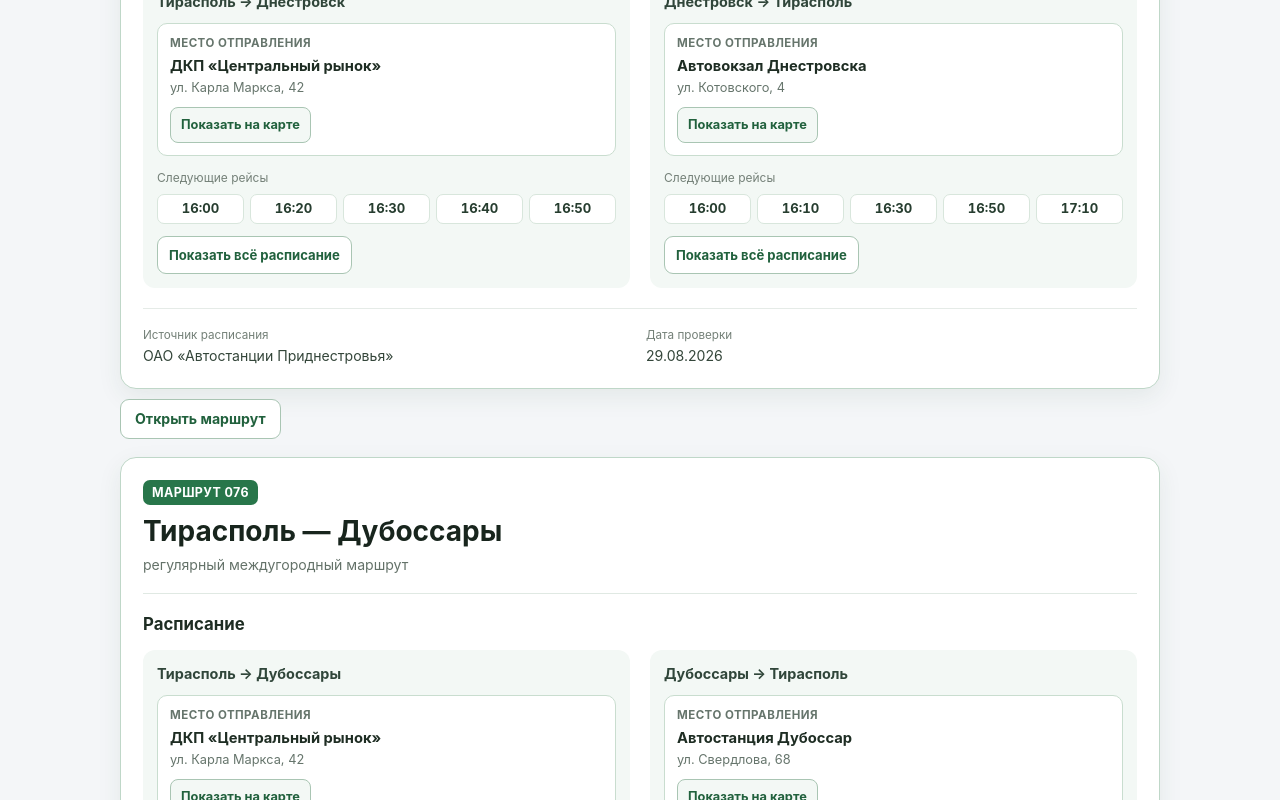
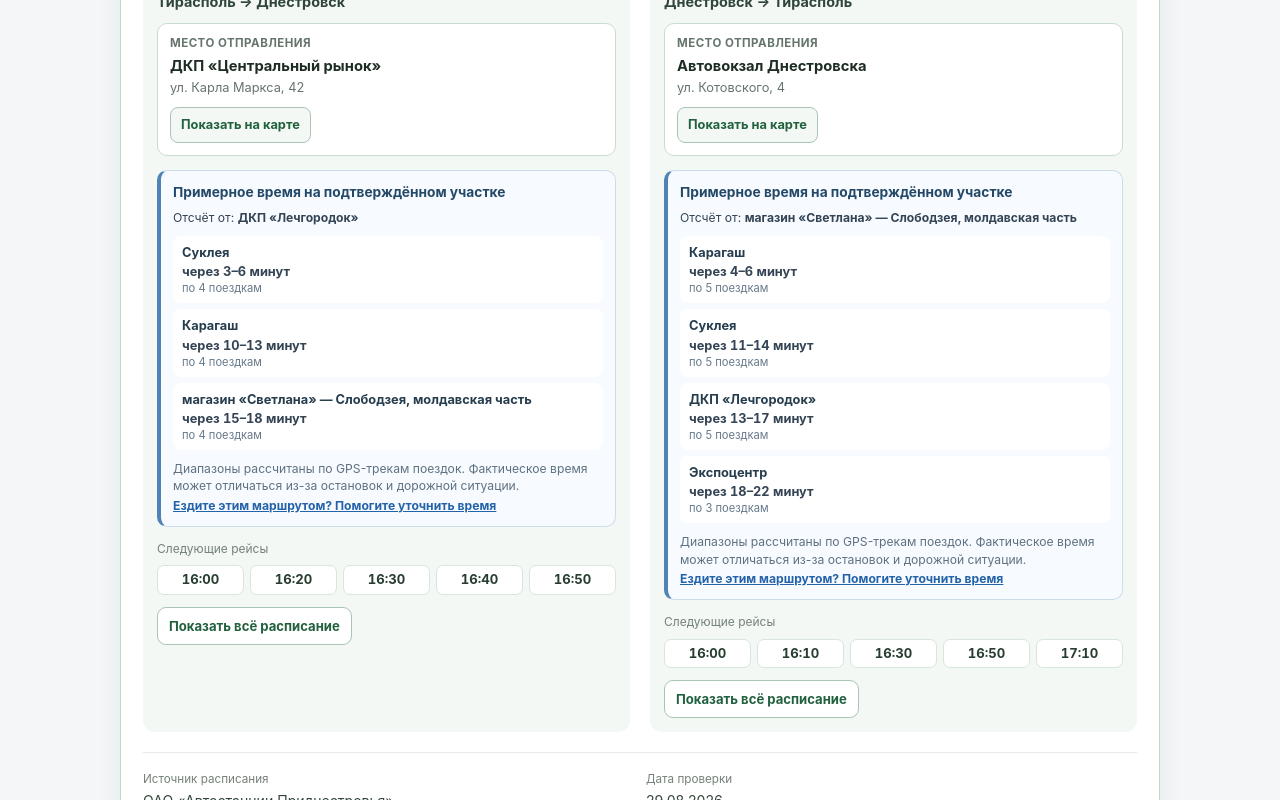
Before and after one commit to Fizalion/pmr-routes, a React (Vite) app: page / in a window 1280 px wide. Shown: the part 653-1453 px from the top of the page. Built offline with nearby package versions, Linux system fonts and the light colour scheme.

Commit message:
feat: add verified travel times for route 075

```diff
--- a/src/components/OfficialRouteCard/OfficialRouteCard.tsx
+++ b/src/components/OfficialRouteCard/OfficialRouteCard.tsx
@@ -42,6 +42,7 @@ const OfficialRouteCard = ({
             scheduleId={forwardScheduleId}
             status={route.schedule.forwardStatus}
             departurePoint={route.directions.forward.departurePoint}
+            travelTimePoints={route.directions.forward.travelTimePoints}
           />
 
           <ScheduleDirection
@@ -51,6 +52,7 @@ const OfficialRouteCard = ({
             scheduleId={backwardScheduleId}
             status={route.schedule.backwardStatus}
             departurePoint={route.directions.backward.departurePoint}
+            travelTimePoints={route.directions.backward.travelTimePoints}
           />
         </div>
       </section>
--- a/src/components/OfficialRouteCard/ScheduleDirection.module.css
+++ b/src/components/OfficialRouteCard/ScheduleDirection.module.css
@@ -11,6 +11,86 @@
   color: #30463a;
   font-size: 0.9rem;
   line-height: 1.35;
+}
+
+.travelTimeSection {
+  margin-bottom: 14px;
+  padding: 12px;
+  border: 1px solid #cbdcea;
+  border-left: 4px solid #4f83b5;
+  border-radius: 10px;
+  color: #344454;
+  background-color: #f7fbff;
+}
+
+.travelTimeSection h4 {
+  margin: 0 0 8px;
+  color: #244968;
+  font-size: 0.86rem;
+  line-height: 1.35;
+}
+
+.travelTimeSection p {
+  margin: 0 0 9px;
+  font-size: 0.76rem;
+  line-height: 1.45;
+}
+
+.travelTimeSection ul {
+  display: grid;
+  gap: 6px;
+  margin: 0 0 10px;
+  padding: 0;
+  list-style: none;
+}
+
+.travelTimeSection li {
+  min-width: 0;
+  padding: 8px 9px;
+  border-radius: 8px;
+  background-color: #ffffff;
+}
+
+.travelTimeSection li strong,
+.travelTimeSection li span,
+.travelTimeSection li small {
+  display: block;
+  overflow-wrap: anywhere;
+}
+
+.travelTimeSection li strong {
+  margin-bottom: 3px;
+  color: #263d4e;
+  font-size: 0.8rem;
+  line-height: 1.35;
+}
+
+.travelTimeSection li span {
+  font-size: 0.8rem;
+  font-variant-numeric: tabular-nums;
+  font-weight: 650;
+}
+
+.travelTimeSection li small {
+  margin-top: 2px;
+  color: #66798a;
+  font-size: 0.7rem;
+}
+
+.travelTimeSection p:last-of-type {
+  margin-bottom: 0;
+  color: #5f7181;
+}
+
+.travelTimeCta {
+  display: block;
+  max-width: 100%;
+  margin-top: 2px;
+  overflow-wrap: anywhere;
+  color: #2563a9;
+  font-size: 0.76rem;
+  font-weight: 650;
+  line-height: 1.4;
 }
 
 .nextDeparturesLabel {
--- a/src/components/OfficialRouteCard/ScheduleDirection.tsx
+++ b/src/components/OfficialRouteCard/ScheduleDirection.tsx
@@ -2,9 +2,11 @@ import { useState } from "react";
 import type {
   OfficialRouteDeparturePoint,
   OfficialRouteScheduleStatus,
+  OfficialRouteTravelTimePoint,
 } from "../../types/officialRoute";
 import { missingScheduleUrl } from "../../config/contact";
 import DeparturePoint from "./DeparturePoint";
+import TravelTimeSection from "./TravelTimeSection";
 import styles from "./ScheduleDirection.module.css";
 
 type ScheduleDirectionProps = {
@@ -14,6 +16,7 @@ type ScheduleDirectionProps = {
   scheduleId: string;
   status?: OfficialRouteScheduleStatus;
   departurePoint?: OfficialRouteDeparturePoint;
+  travelTimePoints?: OfficialRouteTravelTimePoint[];
 };
 
 const getDepartureMinutes = (departure: string) => {
@@ -37,6 +40,7 @@ const ScheduleDirection = ({
   scheduleId,
   status = "available",
   departurePoint,
+  travelTimePoints,
 }: ScheduleDirectionProps) => {
   const [isExpanded, setIsExpanded] = useState<boolean>(false);
 
@@ -72,6 +76,7 @@ const ScheduleDirection = ({
         {from} → {to}
       </h3>
       {departurePoint && <DeparturePoint point={departurePoint} />}
+      {travelTimePoints && <TravelTimeSection points={travelTimePoints} />}
       <p className={styles.nextDeparturesLabel}>
         {isExpanded ? "Полное расписание" : "Следующие рейсы"}
       </p>
--- /dev/null
+++ b/src/components/OfficialRouteCard/TravelTimeSection.tsx
@@ -0,0 +1,36 @@
+import type { OfficialRouteTravelTimePoint } from "../../types/officialRoute";
+import { feedbackUrl } from "../../config/contact";
+import styles from "./ScheduleDirection.module.css";
+
+type TravelTimeSectionProps = {
+  points: OfficialRouteTravelTimePoint[];
+};
+
+const TravelTimeSection = ({ points }: TravelTimeSectionProps) => {
+  const referencePoint = points.find((point) => point.isReference);
+  const travelPoints = points.filter((point) => !point.isReference);
+
+  if (!referencePoint) return null;
+
+  return (
+    <section className={styles.travelTimeSection}>
+      <h4>Примерное время на подтверждённом участке</h4>
+      <p>Отсчёт от: <strong>{referencePoint.name}</strong></p>
+      <ul>
+        {travelPoints.map((point) => (
+          <li key={point.id}>
+            <strong>{point.name}</strong>
+            <span>через {point.minMinutes}–{point.maxMinutes} минут</span>
+            <small>по {point.sampleSize} поездкам</small>
+          </li>
+        ))}
+      </ul>
+      <p>Диапазоны рассчитаны по GPS-трекам поездок. Фактическое время может отличаться из-за остановок и дорожной ситуации.</p>
+      <a className={styles.travelTimeCta} href={feedbackUrl} target="_blank" rel="noreferrer">
+        Ездите этим маршрутом? Помогите уточнить время
+      </a>
+    </section>
+  );
+};
+
+export default TravelTimeSection;
--- a/src/data/route-075.json
+++ b/src/data/route-075.json
@@ -13,7 +13,45 @@
         "name": "ДКП «Центральный рынок»",
         "address": "ул. Карла Маркса, 42",
         "mapUrl": "https://www.google.com/maps/search/?api=1&query=ДКП+Центральный+рынок+Тирасполь+улица+Карла+Маркса+42"
-      }
+      },
+      "travelTimePoints": [
+        {
+          "id": "lechgorodok",
+          "name": "ДКП «Лечгородок»",
+          "minMinutes": 0,
+          "maxMinutes": 0,
+          "medianMinutes": 0,
+          "sampleSize": 4,
+          "isReference": true
+        },
+        {
+          "id": "sukleya",
+          "name": "Суклея",
+          "minMinutes": 3,
+          "maxMinutes": 6,
+          "medianMinutes": 3.73,
+          "sampleSize": 4,
+          "isReference": false
+        },
+        {
+          "id": "karagash",
+          "name": "Карагаш",
+          "minMinutes": 10,
+          "maxMinutes": 13,
+          "medianMinutes": 11.8,
+          "sampleSize": 4,
+          "isReference": false
+        },
+        {
+          "id": "svetlana-store",
+          "name": "магазин «Светлана» — Слободзея, молдавская часть",
+          "minMinutes": 15,
+          "maxMinutes": 18,
+          "medianMinutes": 16.58,
+          "sampleSize": 4,
+          "isReference": false
+        }
+      ]
     },
     "backward": {
       "from": "Днестровск",
@@ -22,7 +60,54 @@
         "name": "Автовокзал Днестровска",
         "address": "ул. Котовского, 4",
         "mapUrl": "https://www.google.com/maps/search/?api=1&query=Автовокзал+Днестровск+улица+Котовского+4"
-      }
+      },
+      "travelTimePoints": [
+        {
+          "id": "svetlana-store",
+          "name": "магазин «Светлана» — Слободзея, молдавская часть",
+          "minMinutes": 0,
+          "maxMinutes": 0,
+          "medianMinutes": 0,
+          "sampleSize": 5,
+          "isReference": true
+        },
+        {
+          "id": "karagash",
+          "name": "Карагаш",
+          "minMinutes": 4,
+          "maxMinutes": 6,
+          "medianMinutes": 4.56,
+          "sampleSize": 5,
+          "isReference": false
+        },
+        {
+          "id": "sukleya",
+          "name": "Суклея",
+          "minMinutes": 11,
+          "maxMinutes": 14,
+          "medianMinutes": 11.51,
+          "sampleSize": 5,
+          "isReference": false
+        },
+        {
+          "id": "lechgorodok",
+          "name": "ДКП «Лечгородок»",
+          "minMinutes": 13,
+          "maxMinutes": 17,
+          "medianMinutes": 13.51,
+          "sampleSize": 5,
+          "isReference": false
+        },
+        {
+          "id": "expo-center",
+          "name": "Экспоцентр",
+          "minMinutes": 18,
+          "maxMinutes": 22,
+          "medianMinutes": 18.35,
+          "sampleSize": 3,
+          "isReference": false
+        }
+      ]
     }
   },
   "source": {
```
Also changed, not shown: src/types/officialRoute.ts (+11 -0 lines).
